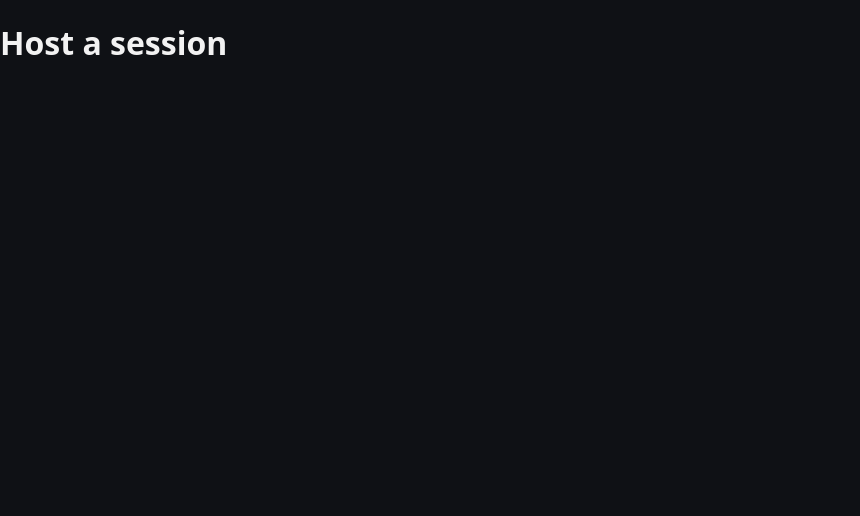
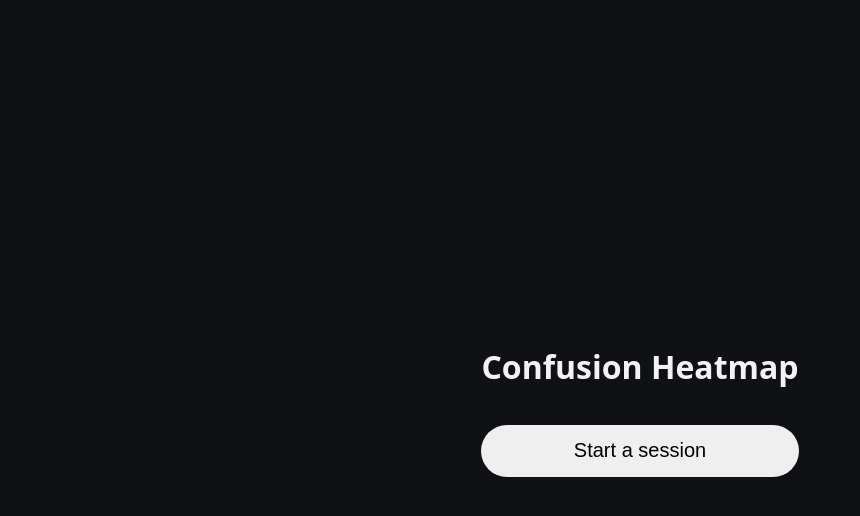
Before and after one commit to ri12oe/IUI-Hackathon-Fall26, a React (Vite) app: page /host in a window 1280 px wide. Shown: the top 516 px of the page, without its empty margins (0-860 px from the left). Built offline with nearby package versions, Linux system fonts and the light colour scheme; no server answers.

Commit message:
implement session handling and for hosting a session

```diff
--- /dev/null
+++ b/src/pages/Host.scss
@@ -0,0 +1,44 @@
+.host {
+  min-height: 100vh;
+  display: grid;
+  place-content: center;
+  text-align: center;
+  gap: 1rem;
+  padding: 1rem;
+
+  &__start {
+    font-size: 1.25rem;
+    padding: 0.9rem 2rem;
+    border: none;
+    border-radius: 999px;
+    cursor: pointer;
+
+    &:disabled {
+      opacity: 0.6;
+      cursor: wait;
+    }
+  }
+  &__label {
+    margin: 0;
+    opacity: 0.7;
+    text-transform: uppercase;
+    letter-spacing: 0.1em;
+  }
+
+  &__code {
+    margin: 0;
+    font-size: clamp(4rem, 15vw, 9rem);
+    font-weight: 800;
+    letter-spacing: 0.15em;
+  }
+
+  &__url {
+    margin: 0;
+    opacity: 0.6;
+    font-size: 0.9rem;
+  }
+
+  &__error {
+    color: #ff6b6b;
+  }
+}
--- a/src/pages/Host.tsx
+++ b/src/pages/Host.tsx
@@ -1,3 +1,43 @@
+import { useState } from "react";
+import { createSession, type Session } from "../lib/session.ts";
+import "./Host.scss";
+
 export default function Host() {
-  return <h1>Host a session</h1>;
+  const [session, setSession] = useState<Session | null>(null);
+  const [loading, setLoading] = useState(false);
+  const [error, setError] = useState<string | null>(null);
+
+  async function handleStart() {
+    setLoading(true);
+    setError(null);
+    try {
+        setSession(await createSession());
+    } catch (e) {
+        setError((e as { message: string }).message ?? "An unknown error occurred");
+    } finally {
+        setLoading(false);
+    }
+  }
+
+  if (!session) {
+    return (
+        <main className="host">
+            <h1>Confusion Heatmap</h1>
+            <button className="host__start" onClick={handleStart} disabled={loading}>
+                {loading ? "Starting..." : "Start a session"}
+            </button>
+            {error && <p className="host__error">{error}</p>}
+        </main>
+    );
+  }
+
+  const joinUrl = `${window.location.origin}/join?code=${session.room_code}`;
+
+  return (
+    <main className="host">
+        <p className="host__label">Room code</p>
+        <p className="host__code">{session.room_code}</p>
+        <p className="host__url">{joinUrl}</p>
+    </main>
+  );
 }
```
